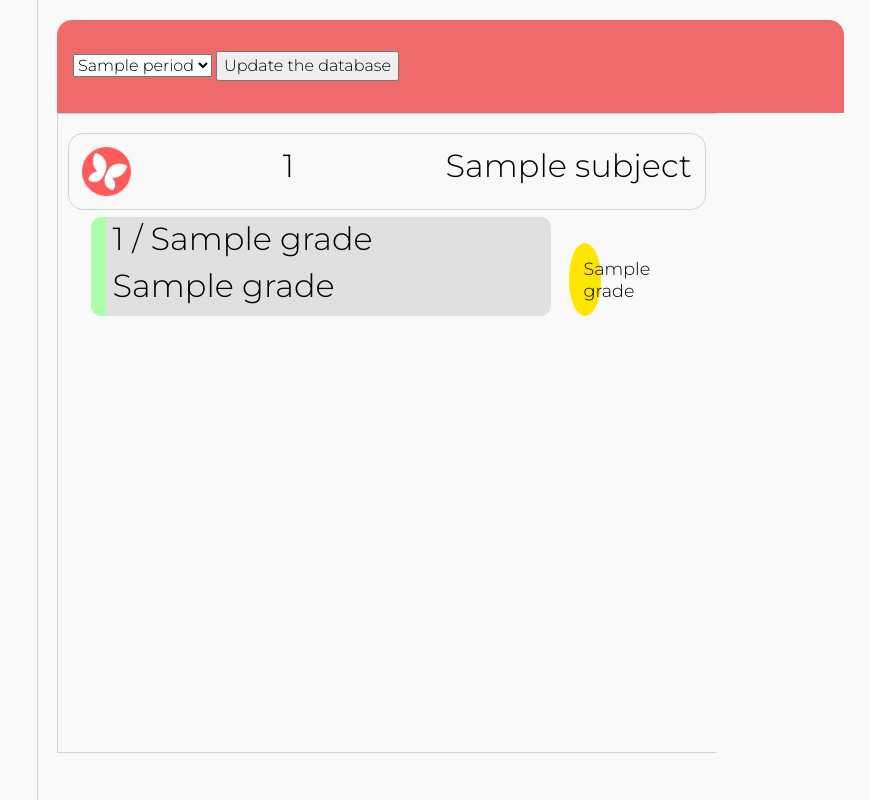
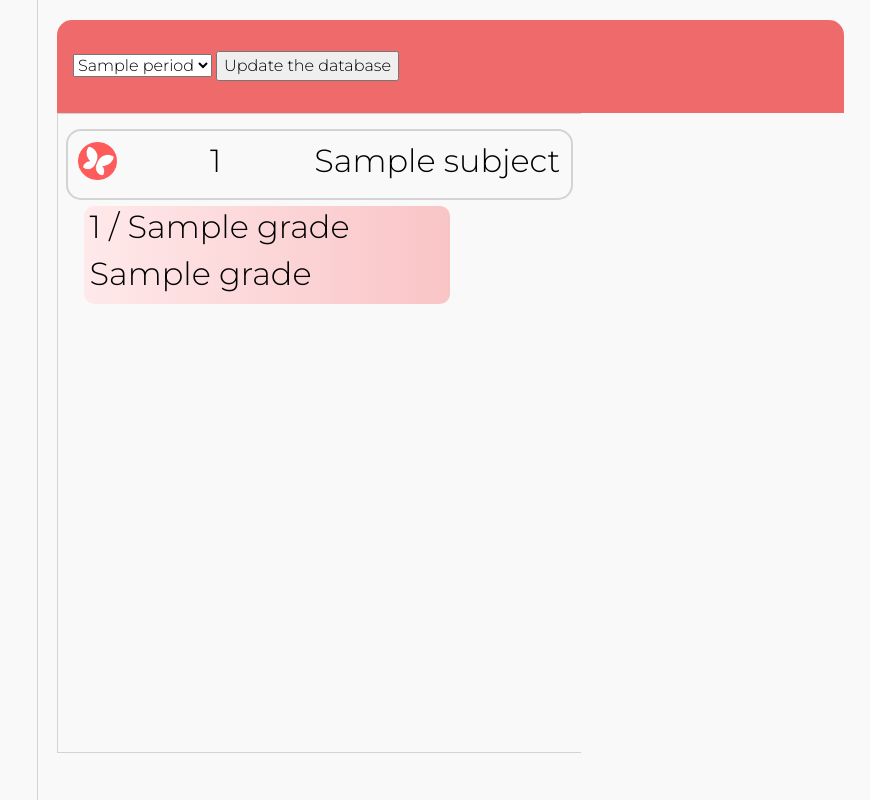
Before and after one commit to SimonBrehM/ProPlus, a Flask app: template templates/content.html in a window 1280 px wide. Shown: the part 68-868 px from the top of the page, without its empty margins (410-1280 px from the left). Run offline with Flask 3, Linux system fonts and the light colour scheme; the template is opened without the code that fills it: most values are stand-ins (such as "Sample title", 1, 10 or a date in 2020).

Commit message:
frontend

```diff
--- a/database.py
+++ b/database.py
@@ -138,9 +138,9 @@ def extract_all_grades_db():
     grd_list = {}
     for grd in all_grd:
         if grd.subject in grd_list:
-            grd_list[grd.subject] += [[grd.actual_grade, grd.out_of, grd.coeff, grd.description, grd.benefical, grd.above_class_avg, grd.avg_class, grd.subject, grd.period]]
+            grd_list[grd.subject] += [[grd.actual_grade, grd.out_of, grd.coeff, grd.description, grd.benefical, grd.above_class_avg, grd.avg_class, grd.subject, grd.period, grd.id]]
         else:
-            grd_list[grd.subject] = [[grd.actual_grade, grd.out_of, grd.coeff, grd.description, grd.benefical, grd.above_class_avg, grd.avg_class, grd.subject, grd.period]]
+            grd_list[grd.subject] = [[grd.actual_grade, grd.out_of, grd.coeff, grd.description, grd.benefical, grd.above_class_avg, grd.avg_class, grd.subject, grd.period, grd.id]]
     return grd_list
     # type : dict
 
--- a/static/css/style.css
+++ b/static/css/style.css
@@ -19,7 +19,6 @@ body {
     display: inline-block;
     padding-top: 0%;
     margin: 0;
-    pointer-events: none;
 }
 
 .title {
@@ -38,6 +37,7 @@ body {
     border-style: solid;
     border-image: linear-gradient(to bottom, lightgray, #FAF9F9) 0 2% 100% 2%;
     padding: 0.5rem;
+    pointer-events: none;
 }
 
 .header-items {
@@ -121,7 +121,7 @@ body {
     background-color: e05c5c;
     display: flex;
     justify-content: space-between;
-    border: lightgray solid 1px;
+    border: lightgray solid 2px;
 }
 
 .subject-icons img {
@@ -178,6 +178,10 @@ body {
     border-right: none;
 }
 
+.scrollable-menu div {
+    pointer-events: none;
+}
+
 .scroll-footer {
     position: relative;
     height: 8%;
@@ -190,25 +194,26 @@ body {
 
 .grade-content {
     margin: 0.5% 5% 0.5% 5%;
-    border-left: rgb(171, 255, 171) solid 15px;
     border-radius: 10px;
     padding: 0.5% 1%;
     width: 70%;
-    background-color: rgb(224, 224, 224)
+    background-image: linear-gradient(to left, rgb(249, 196, 198), rgb(255, 233, 234));
 }
 
 .grade-coef {
     border-radius: 50%;
-    padding: 10px;
-    width: 5%;
-    background-color: rgb(255, 230, 0);
+    height: 2rem;
+    width: 2rem;
+    background-color: #ef6b6b;
     text-align: center;
-    margin: -3%;
+    margin-top: -8%;
+    color: white;
+    visibility: hidden;
 }
 
 .grade-coef h2 {
     margin: 5px;
-    font-size: 110%;
+    font-size: 90%;
 }
 
 .grade-value {
--- a/templates/content.html
+++ b/templates/content.html
@@ -44,7 +44,7 @@
         <div class="grades-container">
             {% for grade in inputs.grades[subject[0]] %}
             <div class="grade-container">
-                <div class="grade-content">
+                <div class="grade-content" {{ grade[8] }}>
                     <div class="grade-value"><h2>{{ grade[0] }} / {{ grade[1] }}</h2></div>
                     <div class="grade-description"><h2>{{ grade[3] }}</h2></div>
                 </div>
```
